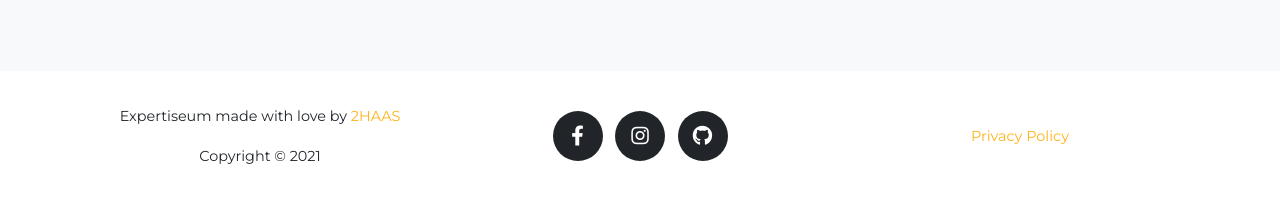
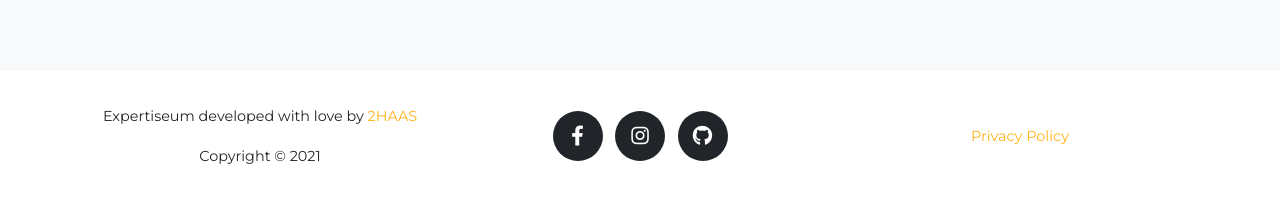
Before and after one commit to expertiseum/expertiseum.github.io, a Jekyll site: the page built from legal.md, in a window 1280 px wide. Shown: the part 699-897 px from the top of the page. Built offline with Jekyll 4.4.1, drawn with Linux system fonts in a browser that asks for light colours; some web fonts are replaced.

Commit message:
Update footer.html

```diff
--- a/_includes/footer.html
+++ b/_includes/footer.html
@@ -3,7 +3,7 @@
     <div class="container">
       <div class="row align-items-center">
         <div class="col-md-4">
-          <span class="copyright">{{ site.title }} made with love by <a href="https://2haas.com">2HAAS</a> Copyright &copy {{ 'now' | date: "%Y" }}</span>
+          <span class="copyright">{{ site.title }} developed with love by <a href="https://2haas.com">2HAAS</a> Copyright &copy {{ 'now' | date: "%Y" }}</span>
         </div>
 		<!-- Social Media -->
         <div class="col-md-4">
```
